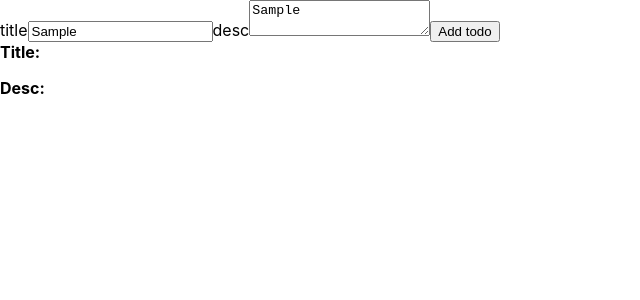
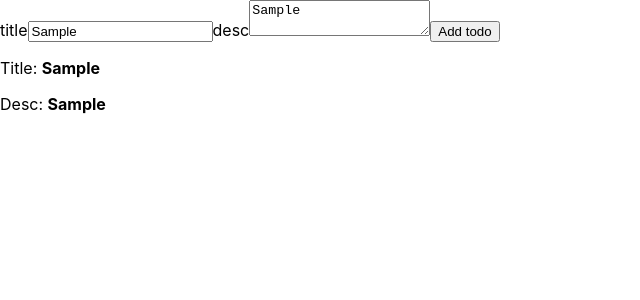
Before and after one commit to Peyman-Nasri/my-todo-app, a React (Create React App) app: page / in a window 1280 px wide. Both pictures are taken after typing "Sample", "Sample" into the empty fields and a click on the button "Add todo". Shown: the top 300 px of the page, without its empty margins (0-640 px from the left). Built offline with nearby package versions, Linux system fonts and the light colour scheme.

Commit message:
created component

```diff
--- a/src/App.js
+++ b/src/App.js
@@ -1,52 +1,12 @@
-import React, { useState } from "react";
+import React from "react";
+import Todo from "./Todo";
 import "./App.css";
 
 function App() {
-  // State
-  const [Title, setTitle] = useState("");
-  const [Desc, setDesc] = useState("");
-  const [Data, setData] = useState(JSON.parse(localStorage.getItem("toDo")));
 
-  // add todo
-  const addToDo = () => {
-    const task =
-      [{
-        id: 1,
-        title: Title,
-        desc: Desc,
-        data: new Date(),
-      }]
-
-      setData(task)
-
-    //local storage
-    localStorage.setItem("toDo", JSON.stringify(task));
-  };
-
-  // Render
   return (
     <>
-      <span>title</span>
-      <input
-        type="text"
-        value={Title}
-        onChange={(e) => setTitle(e.target.value)}
-      />
-      <span>desc</span>
-      <textarea
-        type="text"
-        value={Desc}
-        onChange={(e) => setDesc(e.target.value)}
-      />
-
-      <button onClick={addToDo}>Add todo</button>
-
-      <div>
-        <b>Title: </b>
-        <p>{Data?.title}</p>
-        <b>Desc: </b>
-        <p>{Data?.desc}</p>
-      </div>
+      <Todo />
     </>
   );
 }
--- /dev/null
+++ b/src/Input.js
@@ -0,0 +1,42 @@
+import React from "react";
+import { useState } from "react";
+
+function Input({ data, setData }) {
+  const [Title, setTitle] = useState("");
+  const [Desc, setDesc] = useState("");
+
+  const addToDo = () => {
+    const task = {
+      id: 1,
+      title: Title,
+      desc: Desc,
+      data: new Date(),
+    };
+
+    const tasks = [...data, task];
+
+    setData(tasks);
+
+    localStorage.setItem("toDo", JSON.stringify(tasks));
+  };
+  return (
+    <>
+      <span>title</span>
+      <input
+        type="text"
+        value={Title}
+        onChange={(e) => setTitle(e.target.value)}
+      />
+      <span>desc</span>
+      <textarea
+        type="text"
+        value={Desc}
+        onChange={(e) => setDesc(e.target.value)}
+      />
+
+      <button onClick={addToDo}>Add todo</button>
+    </>
+  );
+}
+
+export default Input;
--- /dev/null
+++ b/src/Todo.js
@@ -0,0 +1,19 @@
+import React from "react";
+import Input from "./Input";
+import { useState } from "react";
+import Todolist from "./Todolist";
+
+function Todo() {
+  const [Data, setData] = useState(
+    JSON.parse(localStorage.getItem("toDo")) || []
+  );
+
+  return (
+    <>
+      <Input data={Data} setData={setData} />
+      <Todolist data={Data} />
+    </>
+  );
+}
+
+export default Todo;
--- /dev/null
+++ b/src/Todolist.js
@@ -0,0 +1,22 @@
+import React from "react";
+
+function Todolist({ data }) {
+  return (
+    <>
+      <div>
+        {data.map(({ title, desc }) => (
+          <>
+            <p>
+              Title: <b>{title}</b>
+            </p>
+            <p>
+              Desc: <b>{desc}</b>
+            </p>
+          </>
+        ))}
+      </div>
+    </>
+  );
+}
+
+export default Todolist;
```
Also changed, not shown: src/sandbox.js (added, +52 -0 lines), src/Components/Sandbox.js (added), src/Components/Todo.js (deleted).
